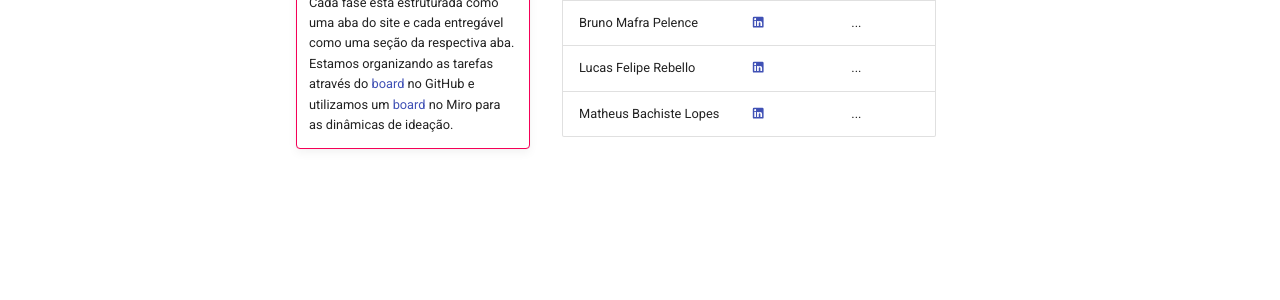
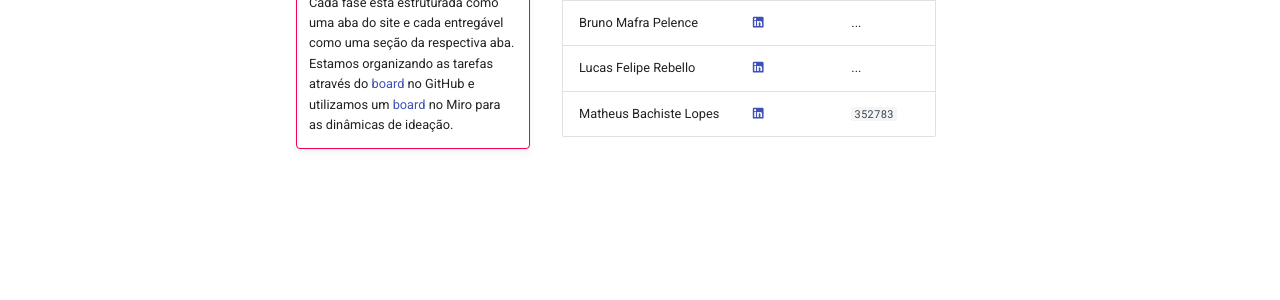
Before and after one commit to postech-5soat-grupo-25/postech-5soat-grupo-25.github.io, an MkDocs documentation site: the page built from docs/index.md, in a window 1280 px wide. Shown: the part 364-664 px from the top of the page. Built offline with MkDocs 1.6.1 and Material for MkDocs 9.7.7, drawn with Linux system fonts in a browser that asks for light colours.

Commit message:
feat: add Matheus RM

```diff
--- a/docs/index.md
+++ b/docs/index.md
@@ -10,4 +10,4 @@
 | Albert Dias Moreira    | [:material-linkedin:](https://www.linkedin.com/in/albert-moreira-62b9272b/) | `352569` |
 | Bruno Mafra Pelence    | [:material-linkedin:](https://www.linkedin.com/in/bruno-mafra-pelence/)     | ...      |
 | Lucas Felipe Rebello   | [:material-linkedin:](https://www.linkedin.com/in/lucas-rebello-b01849112/) | ...      |
-| Matheus Bachiste Lopes | [:material-linkedin:](https://www.linkedin.com/in/matheus-bachiste-lopes/)  | ...      |
+| Matheus Bachiste Lopes | [:material-linkedin:](https://www.linkedin.com/in/matheus-bachiste-lopes/)  | `352783` |
```
